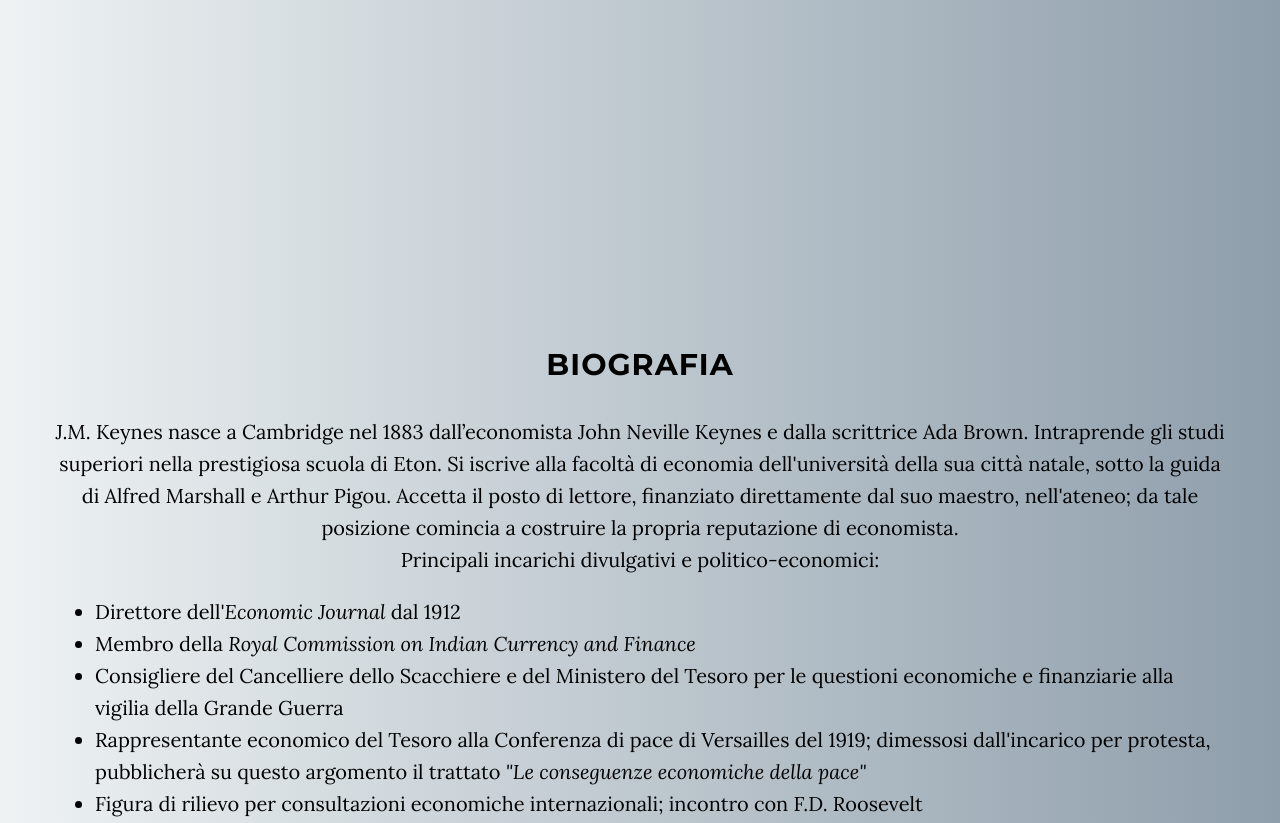
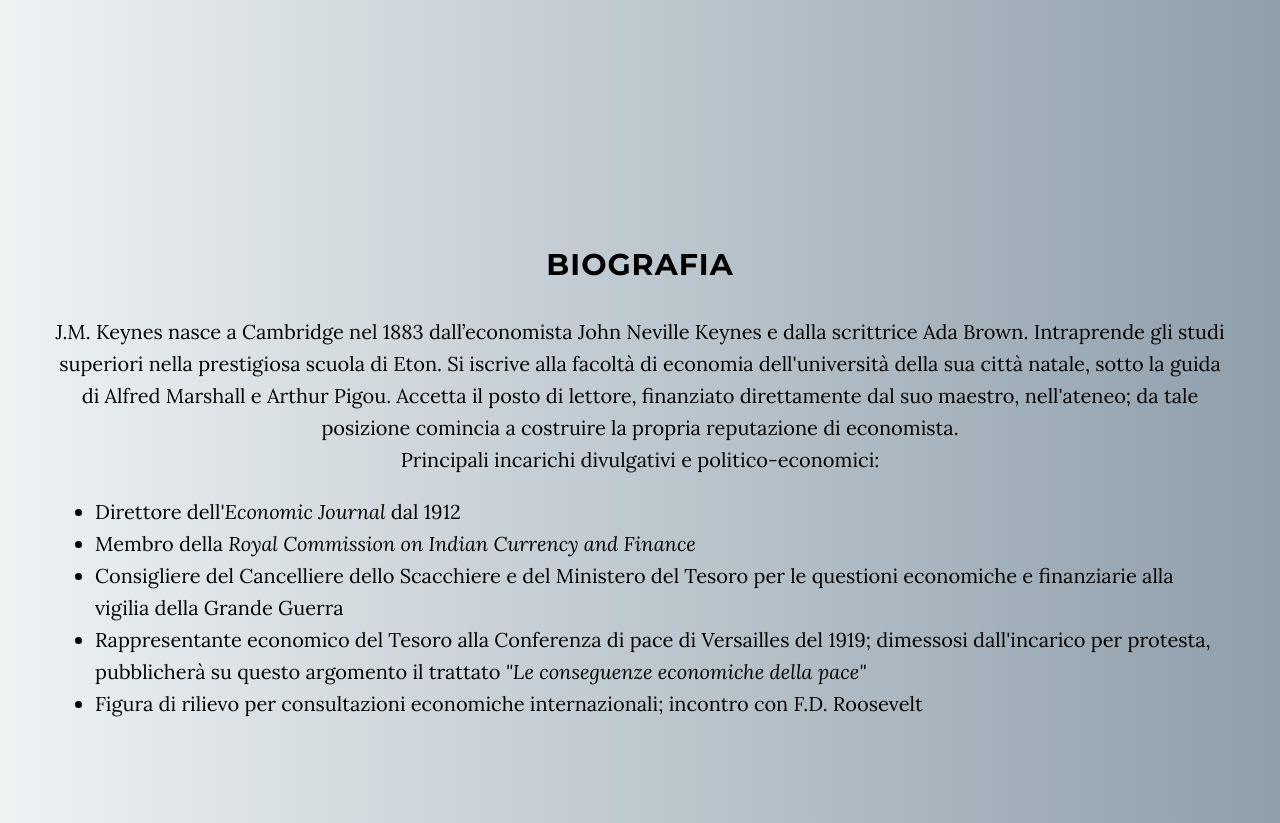
Before and after one commit to NicoloOrmelli/TesinaNicol-Ormelli, a website: page src/index.html in a window 1280 px wide. Shown: the part 802-1625 px from the top of the page. Drawn offline with nearby package versions, Linux system fonts and the light colour scheme; some packages are replaced by stand-ins of ours; files that its build step writes are made by us from their sources; files whose address does not match are found by name.

Commit message:
risoluzione

```diff
--- a/src/style/grayscale.scss
+++ b/src/style/grayscale.scss
@@ -255,7 +255,7 @@ a {
 
 .content-section {
     font-size: 5px;
-    padding: 250px  0;
+    padding: 150px  0;
 }
 
 
```
